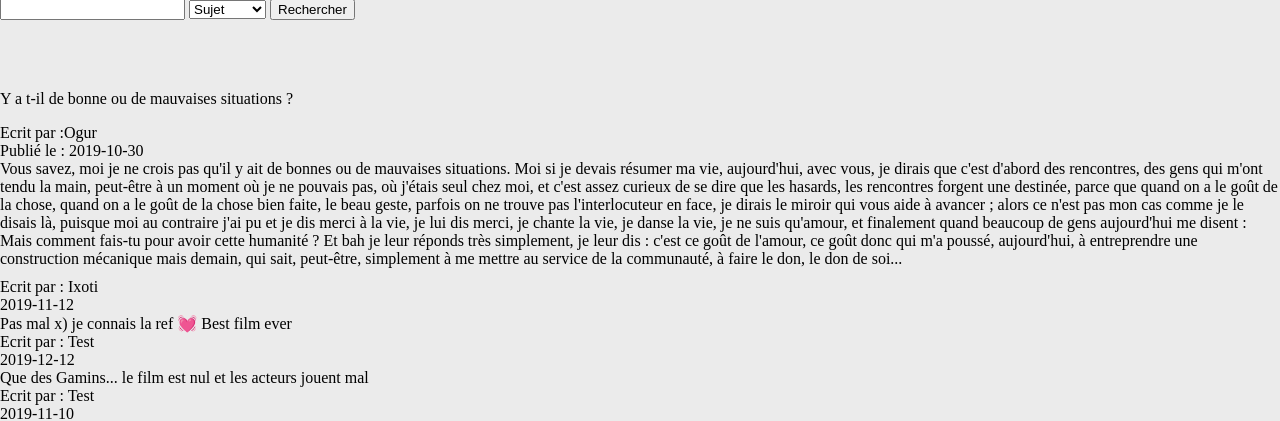
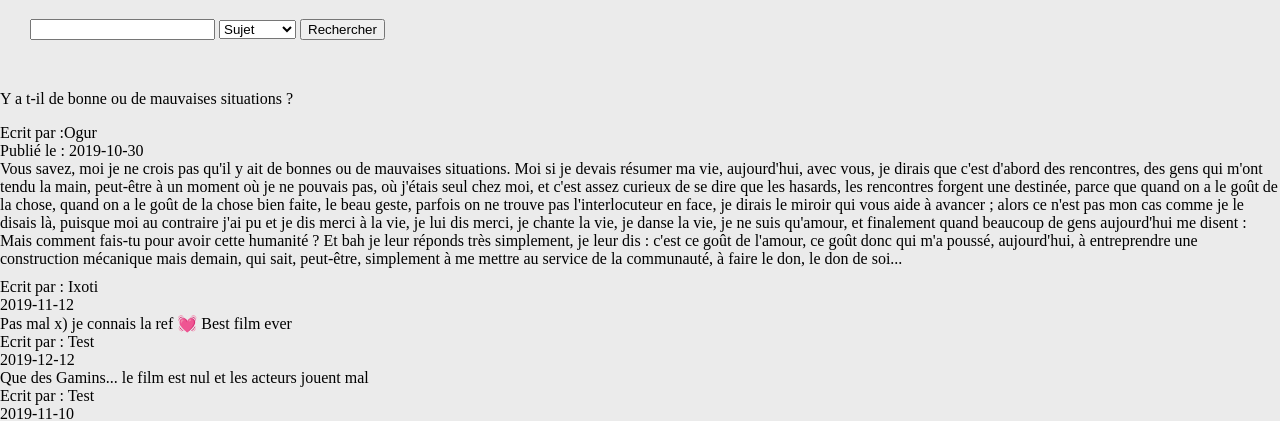
Before and after one commit to DarkUltraPSP/PPE01, a PHP site: page / in a window 1280 px wide. Shown: the part 101-522 px from the top of the page. Run offline with PHP 8.4, Linux system fonts and the light colour scheme; data comes from the database, SQL or seed files in the repository.

Commit message:
c bon c fé

```diff
--- a/Developpement/css/header.css
+++ b/Developpement/css/header.css
@@ -37,3 +37,11 @@
     display:flex;
     height: 75px;
 }
+
+.RechercheCenter
+{
+    margin-bottom: 20px;
+    margin-top:20px;
+    margin-left:30px;
+
+}
--- a/Developpement/include/header.php
+++ b/Developpement/include/header.php
@@ -27,7 +27,7 @@
             </div>
         </div>
         <div class="Recherche">
-                <form method="POST" action="Search.php">
+                <form method="POST" action="Search.php" class="RechercheCenter">
                 <input type="text" name="Recherche"/>
                 <SELECT name="TypeRecherche" size="1">
                     <option> Sujet
```
